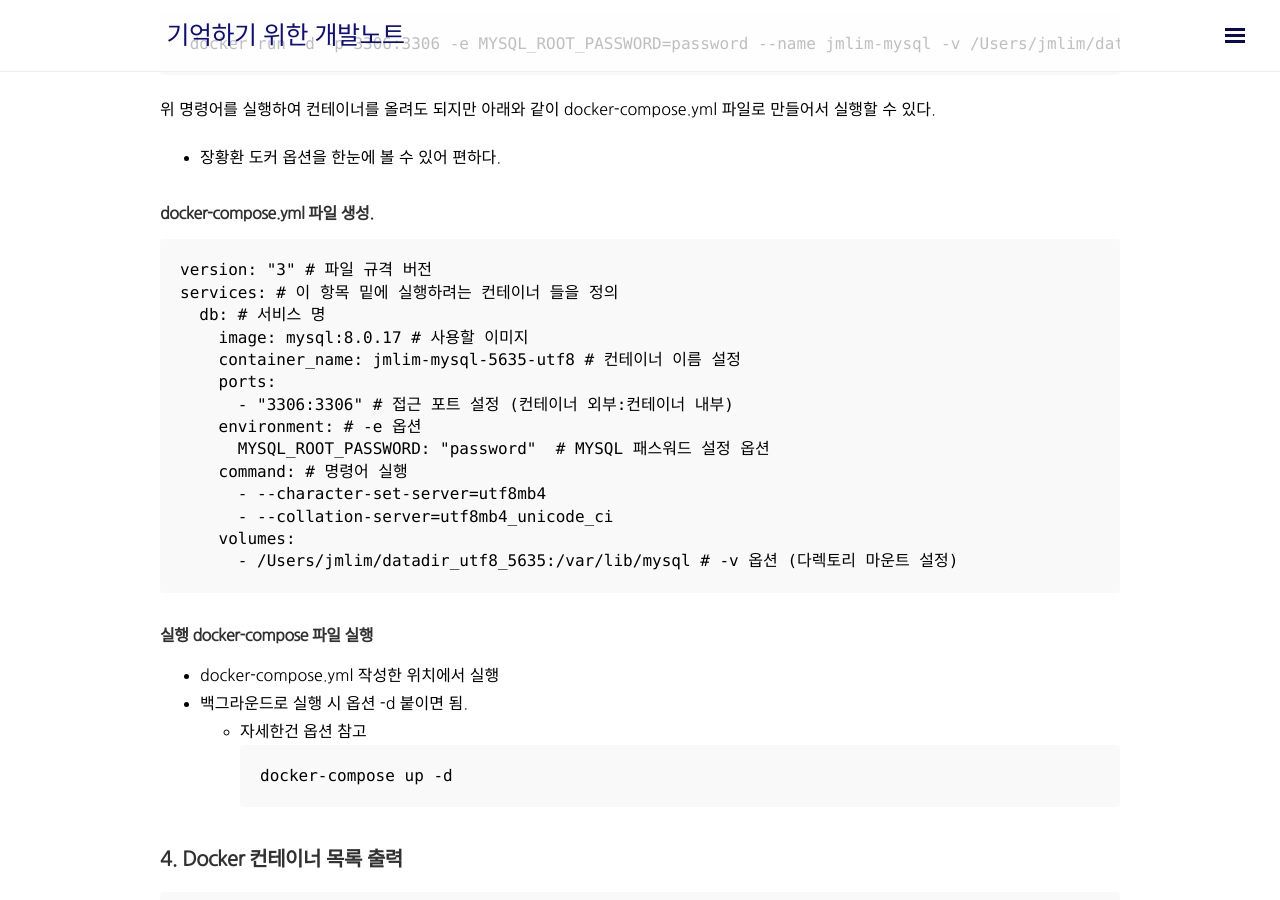
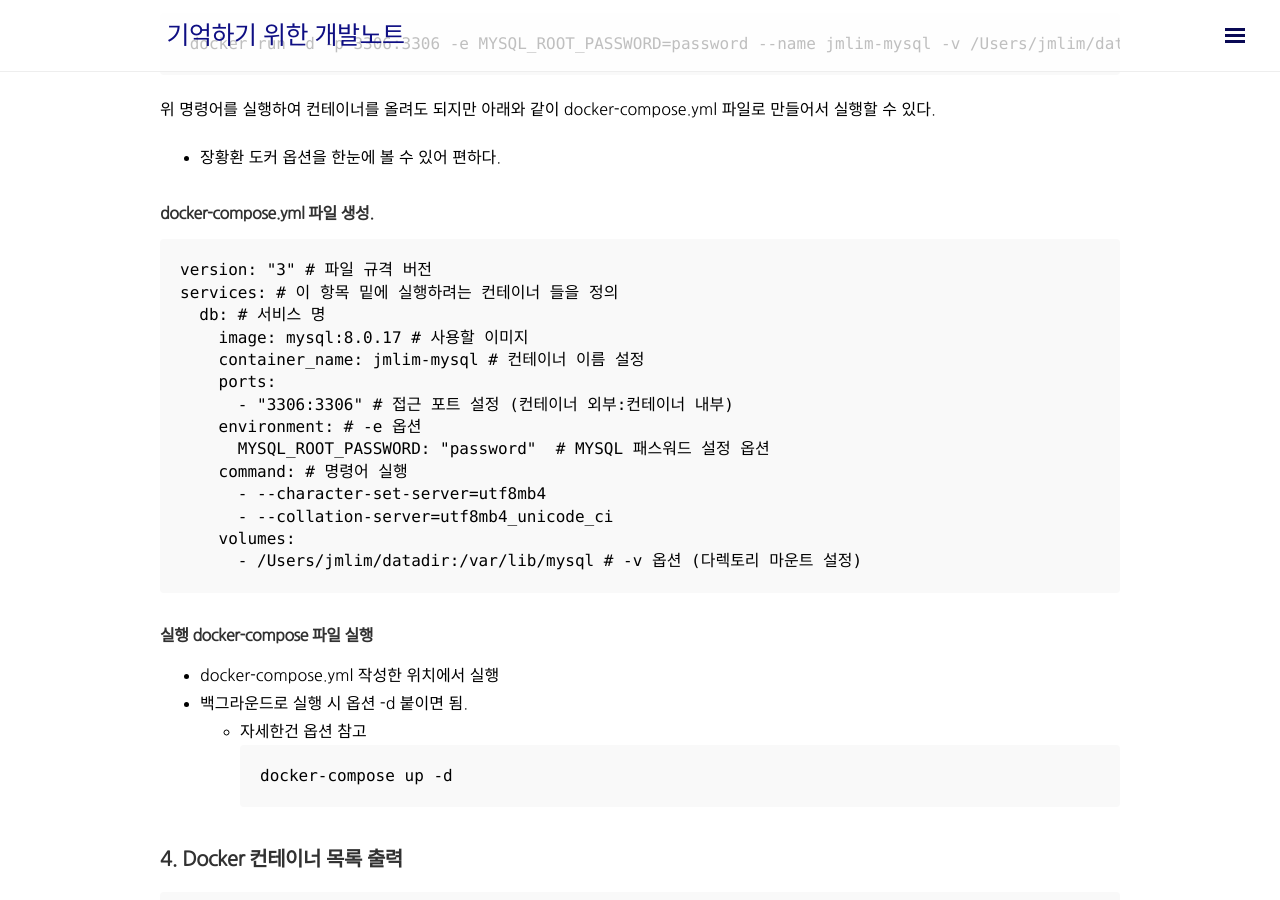
Before and after one commit to jmlim/jmlim.github.com, a Jekyll site: the page built from _posts/docker/2019-07-30-docker-mysql-setup.md, in a window 1280 px wide and 900 px high, scrolled down 1588 px. Built offline with Jekyll 4.4.1, drawn with Linux system fonts in a browser that asks for light colours; nearby versions of some CDN libraries; comment, search, counter and statistics services are not loaded.

Commit message:
내용 수정 (명령어랑 docker-compose.yml 내용이랑 맞춤)

```diff
--- a/_posts/docker/2019-07-30-docker-mysql-setup.md
+++ b/_posts/docker/2019-07-30-docker-mysql-setup.md
@@ -69,7 +69,7 @@ version: "3" # 파일 규격 버전
 services: # 이 항목 밑에 실행하려는 컨테이너 들을 정의
   db: # 서비스 명
     image: mysql:8.0.17 # 사용할 이미지
-    container_name: jmlim-mysql-5635-utf8 # 컨테이너 이름 설정
+    container_name: jmlim-mysql # 컨테이너 이름 설정
     ports:
       - "3306:3306" # 접근 포트 설정 (컨테이너 외부:컨테이너 내부)
     environment: # -e 옵션
@@ -78,7 +78,7 @@ services: # 이 항목 밑에 실행하려는 컨테이너 들을 정의
       - --character-set-server=utf8mb4
       - --collation-server=utf8mb4_unicode_ci
     volumes:
-      - /Users/jmlim/datadir_utf8_5635:/var/lib/mysql # -v 옵션 (다렉토리 마운트 설정)
+      - /Users/jmlim/datadir:/var/lib/mysql # -v 옵션 (다렉토리 마운트 설정)
 ~~~
 
 ### 실행 docker-compose 파일 실행
```
